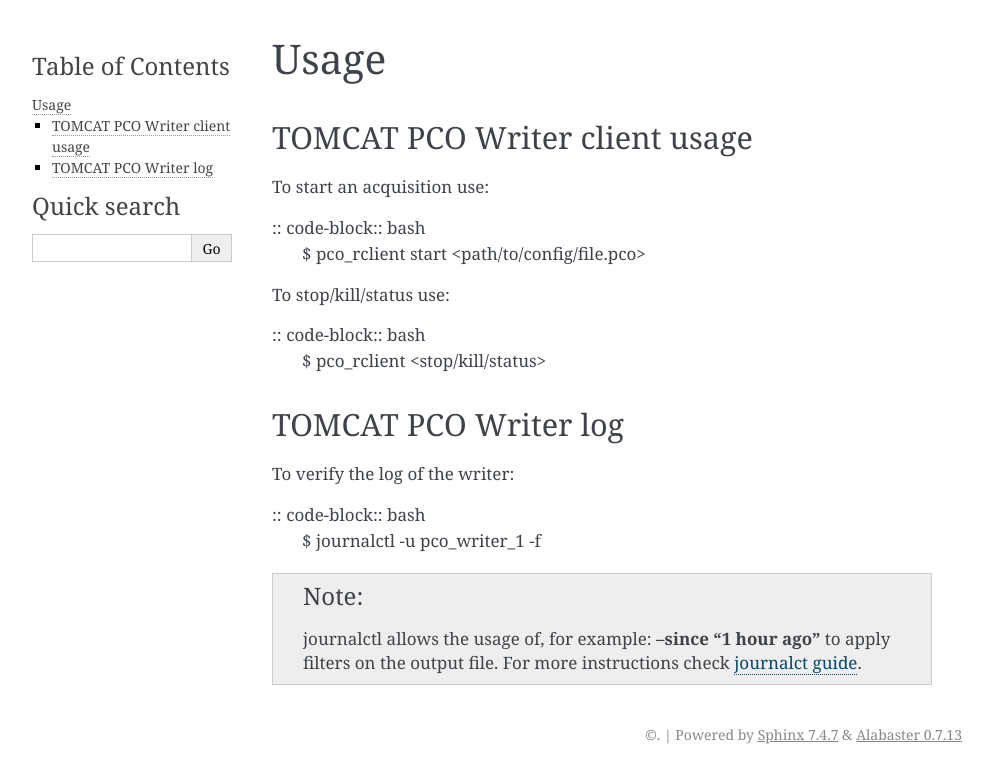
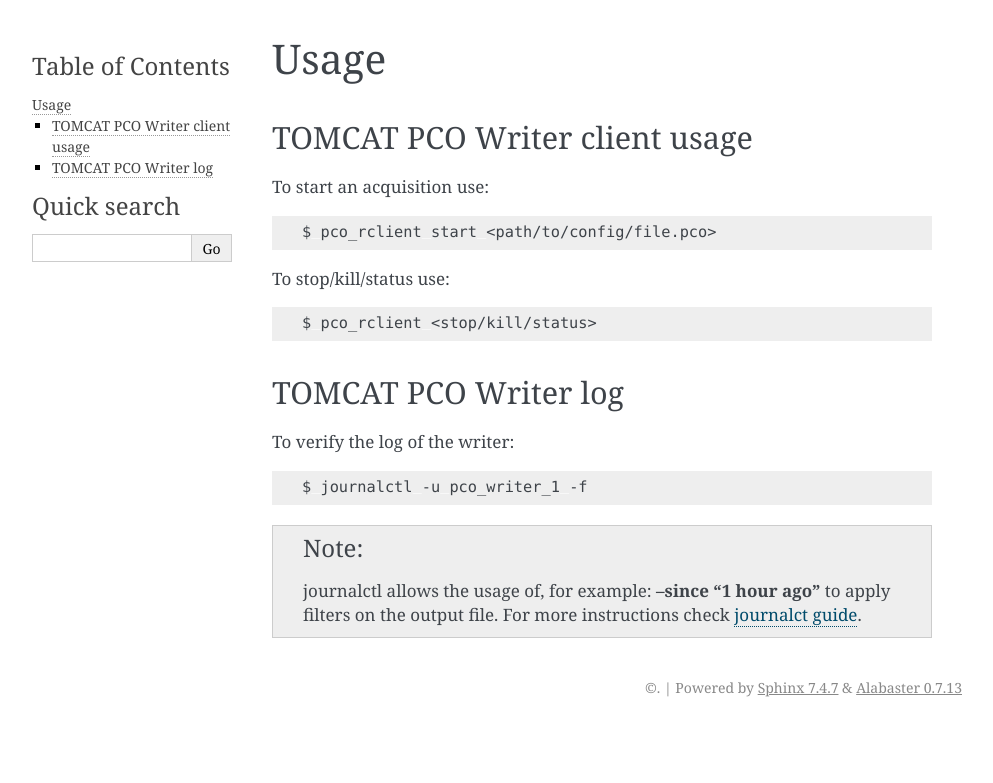
Before and after one commit to paulscherrerinstitute/lib_cpp_h5_writer, a Sphinx documentation site: the page built from docs/usage.rst, in a window 1280 px wide. Shown: the top 783 px of the page, without its empty margins (148-1141 px from the left). Built offline with Sphinx 7.4.7, drawn with Linux system fonts in a browser that asks for light colours.

Commit message:
Updated documentation.

```diff
--- a/docs/installation.rst
+++ b/docs/installation.rst
@@ -15,7 +15,8 @@
 ------------------------
 Tomcat's pco writer controller is hosted on the psi conda channel and is installed using:
 
-:: code-block:: bash
+.. code-block:: bash
+
     $ conda install -c paulscherrerinstitute pco_rclient
 
 For more information/details about the pco_rclient, please check:
--- a/docs/usage.rst
+++ b/docs/usage.rst
@@ -7,13 +7,15 @@
 
 To start an acquisition use:
 
-:: code-block:: bash
+.. code-block:: bash
+
     $ pco_rclient start <path/to/config/file.pco>
 
 
 To stop/kill/status use:
 
-:: code-block:: bash
+.. code-block:: bash
+
     $ pco_rclient <stop/kill/status>
 
 
@@ -22,7 +24,8 @@
 
 To verify the log of the writer:
 
-:: code-block:: bash
+.. code-block:: bash
+
     $ journalctl -u pco_writer_1 -f
 
 
```
Also changed, not shown: docs/getting-started.rst (+4 -3 lines).
